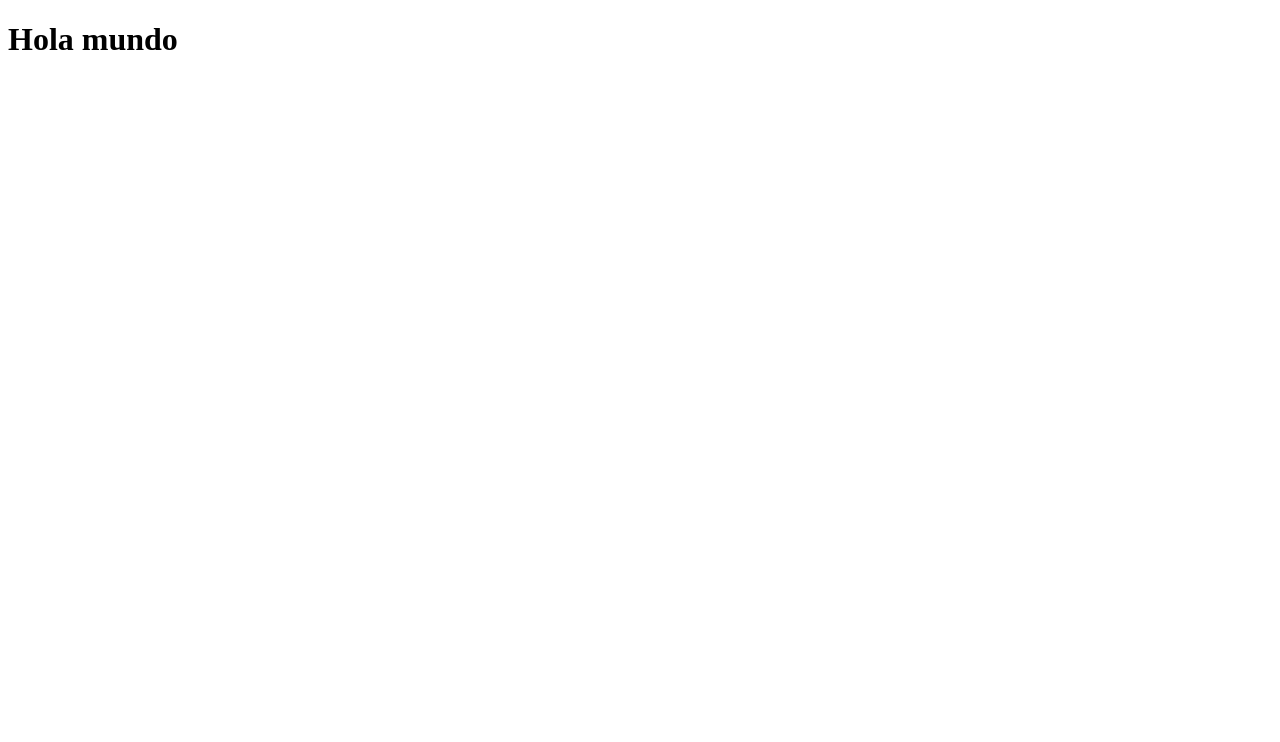
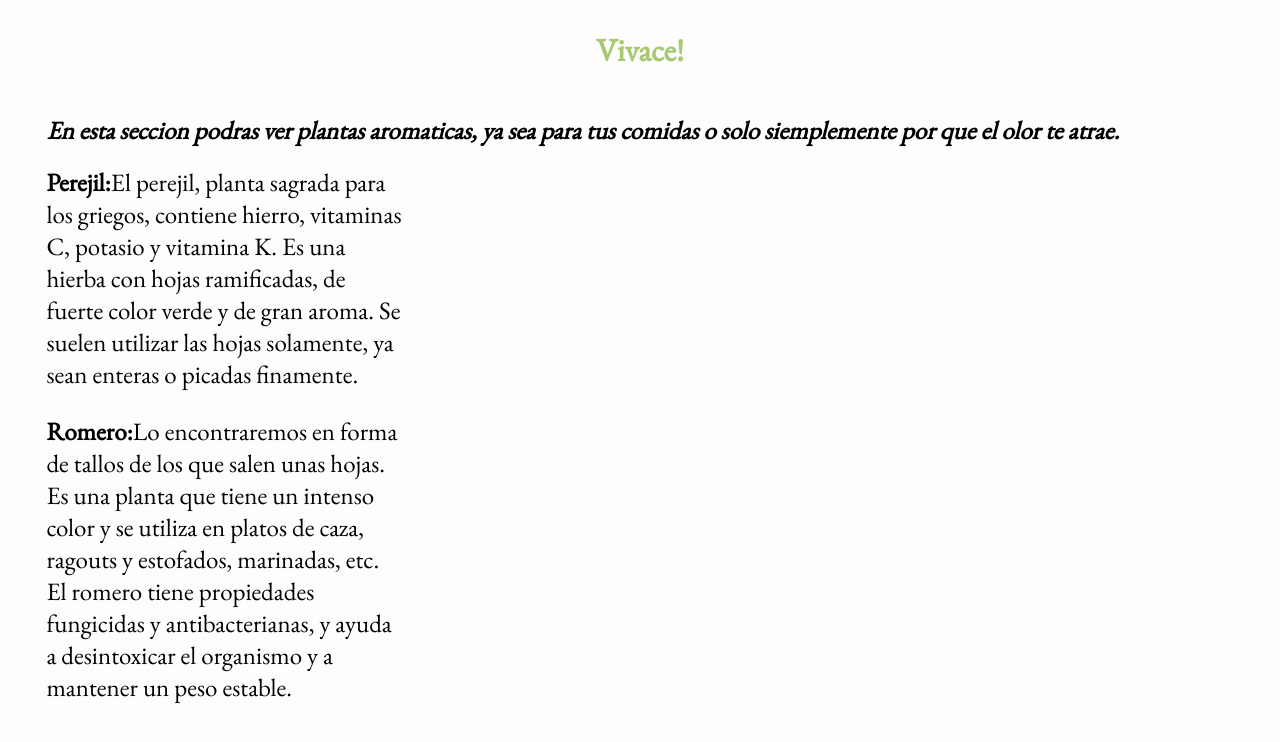
Before and after one commit to calderon104/tpFinalWeb, a plain HTML site: page plantasAromaticas.html in a window 1280 px wide. Drawn offline with nearby package versions, Linux system fonts and the light colour scheme.

Commit message:
ordenando archivos
creando carpetas y agregando mas ideas

```diff
--- a/stylo.css
+++ b/css/stylo.css
@@ -10,12 +10,11 @@ body{
     background-color:rgba(237, 239, 240, 0.085);
     padding-left: 3%;
     padding-right: 3%;
-    display: flexbox;
 }
 .titulo{
     font-family: 'Noto Serif', serif;
     display: flex;
-    color: #91D814;
+    color: #a9c971;
     justify-content: center;
 }
 .container{
@@ -23,11 +22,15 @@ body{
     justify-content: center;
 
 }
+p{
+font-size: 25px;
+}
 a:hover{
     color:#a9c971;
 }
 ul,h2{
-    font-size: 20px;
+    font-size: 25px;
+    font-style: italic;
 }
 p{
     font-size: 25px;
@@ -54,9 +57,21 @@ form{
     padding: 1em;
     border: 1px solid #CCC;
     border-radius: 1em;;
+    background-color: #a9c971;
+}
+.pieForm{
+    text-shadow: black;
 }
 label{
     display: inline-block;
-    width: 90px;
+    width: 100px;
     text-align: right;
 }
+input{
+    width:150px;
+}
+.aromaticas{
+    display: flex;
+    justify-content:center;
+    width: 30%;
+}
--- a/js/java.js
+++ b/js/java.js
@@ -0,0 +1,3 @@
+//verificar mail
+//agregar carrusel, fotos de plantas, redude reusa recicla, seguir buscando
+//
--- a/plantasAromaticas.html
+++ b/plantasAromaticas.html
@@ -3,10 +3,36 @@
 <head>
     <meta charset="UTF-8">
     <meta http-equiv="X-UA-Compatible" content="IE=edge">
-    <meta name="viewport" content="width=device-width, initial-scale=1.0">
+    <link rel="preconnect" href="https://fonts.googleapis.com">
+    <link rel="preconnect" href="https://fonts.gstatic.com" crossorigin>
+    <link href="https://fonts.googleapis.com/css2?family=EB+Garamond&display=swap" rel="stylesheet">
+    <link href="https://fonts.googleapis.com/css2?family=Noto+Serif&family=Nunito:ital,wght@1,200&family=Roboto:ital,wght@0,300;1,100;1,300&display=swap" rel="stylesheet">
+    <link rel="stylesheet" href="/css/stylo.css">
+    <link rel="icon" type="image/x-icon" href="/img/82_85230.png">
     <title>Plantas Aromaticas</title>
 </head>
+<header>
+    <div class="titulo">
+        <h1>Vivace!</h1>
+    </div>
+</header>
 <body>
-    <h1>Hola mundo</h1>
+    <div class="Intro">
+        <h2>En esta seccion podras ver plantas aromaticas, ya sea para tus comidas o solo siemplemente por que el olor te atrae.</h2>
+    </div>
+    <div class="aromaticas">
+        <p>
+            <strong>Perejil:</strong>El perejil, planta sagrada para los griegos, contiene hierro, vitaminas C, potasio y vitamina K.
+             Es una hierba con hojas ramificadas, de fuerte color verde y de gran aroma. Se suelen utilizar las hojas solamente, ya
+             sean enteras o picadas finamente.
+        </p>
+    </div>
+    <div class="aromaticas">
+        <p>
+            <strong>Romero:</strong>Lo encontraremos en forma de tallos de los que salen unas hojas. Es una planta que tiene un intenso
+             color y se utiliza en platos de caza, ragouts y estofados, marinadas, etc.
+            El romero tiene propiedades fungicidas y antibacterianas, y ayuda a desintoxicar el organismo y a mantener un peso estable.
+        </p>
+    </div>
 </body>
 </html>
```
Also changed, not shown: index.html (+14 -12 lines), plantasExterior.html (deleted, +0 -12 lines), img/82_85230.png (renamed from 82_85230.png), img/Gomero.jpg (renamed from Gomero.jpg), img/cDeAdan.jpg (renamed from cDeAdan.jpg), img/costilaDeAdan.jpg (renamed from costilaDeAdan.jpg), img/lenguDeSuegra.jpg (renamed from lenguDeSuegra.jpg), img/paloDeAgua.jpg (renamed from paloDeAgua.jpg).
